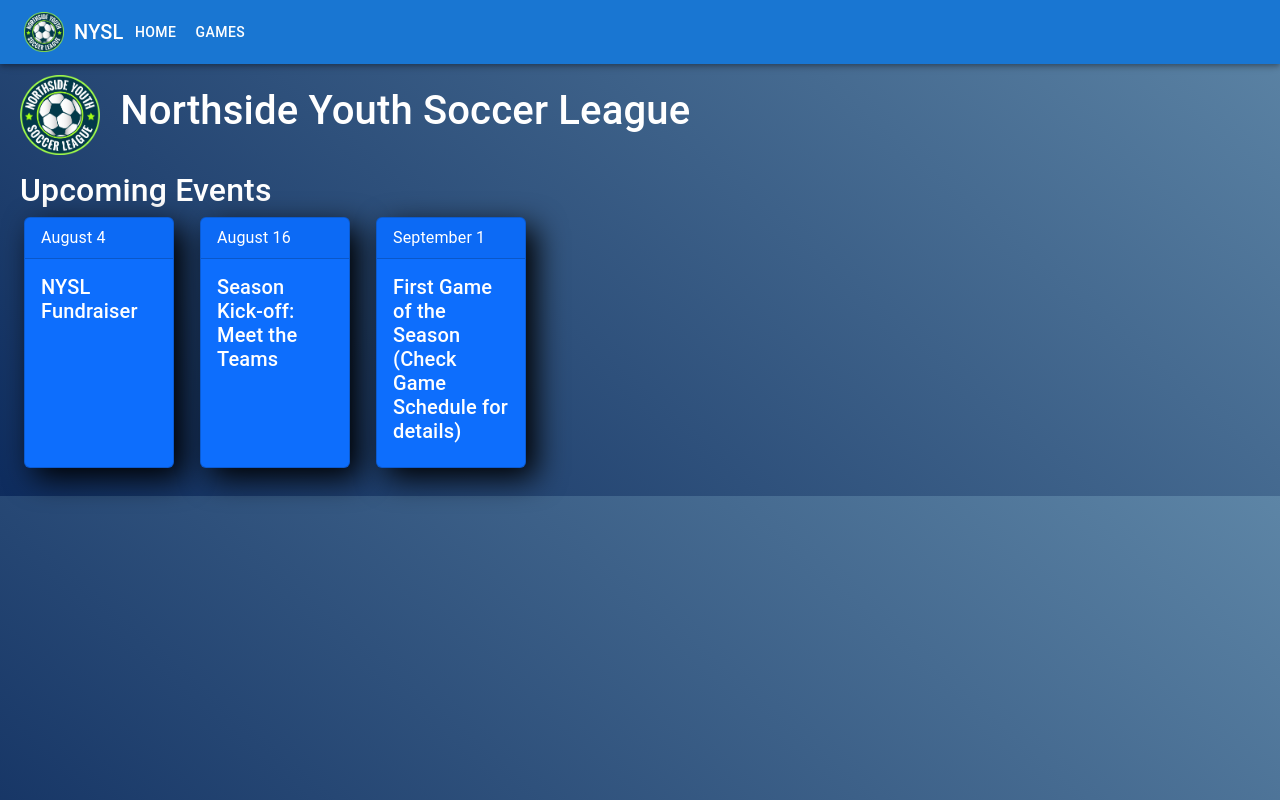
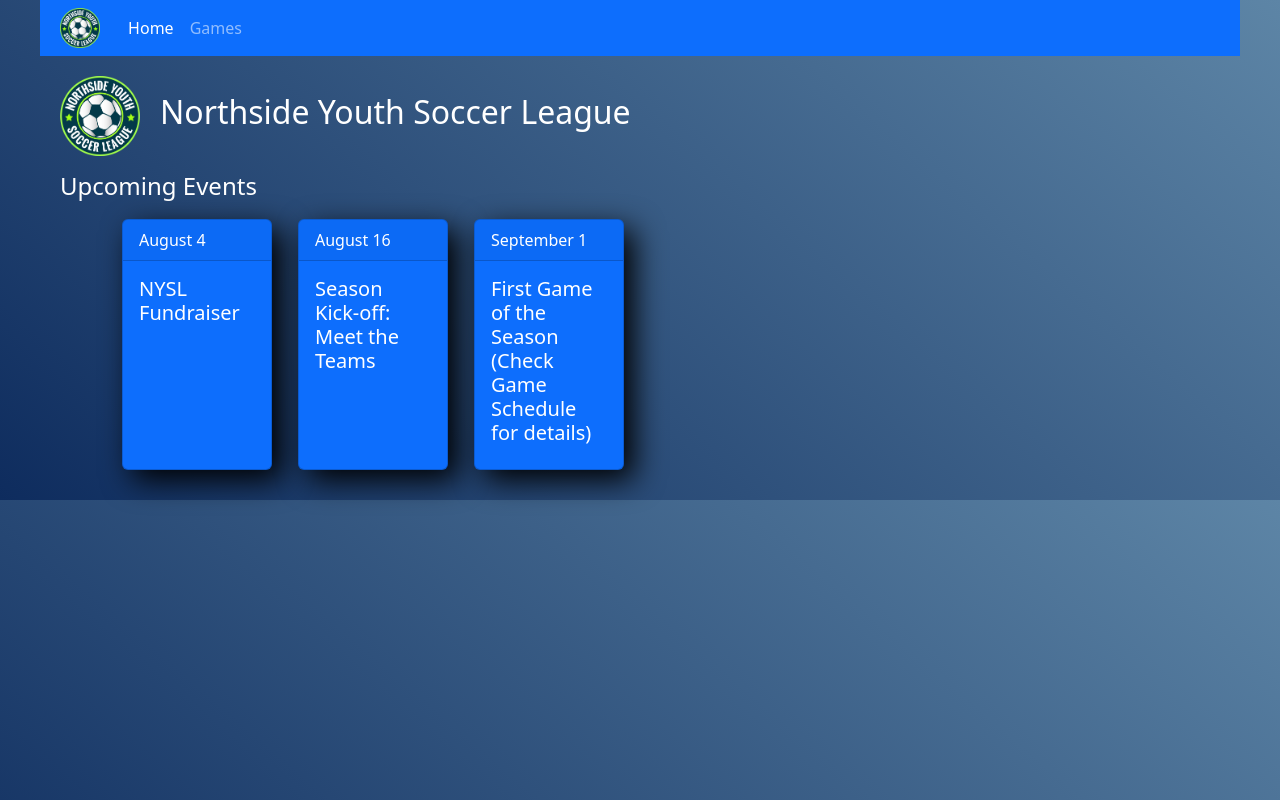
Before and after one commit to Tyndareu/Course3-Task3, a React (Vite) app: page / in a window 1280 px wide. Built offline with nearby package versions, Linux system fonts and the light colour scheme.

Commit message:
Home, Game and Games done

```diff
--- a/src/Router/Nav.jsx
+++ b/src/Router/Nav.jsx
@@ -1,118 +1,31 @@
-import * as React from 'react'
-import AppBar from '@mui/material/AppBar'
-import Box from '@mui/material/Box'
-import CssBaseline from '@mui/material/CssBaseline'
-import Divider from '@mui/material/Divider'
-import Drawer from '@mui/material/Drawer'
-import IconButton from '@mui/material/IconButton'
-import List from '@mui/material/List'
-import ListItem from '@mui/material/ListItem'
-import ListItemButton from '@mui/material/ListItemButton'
-import ListItemText from '@mui/material/ListItemText'
-import MenuIcon from '@mui/icons-material/Menu'
-import Toolbar from '@mui/material/Toolbar'
-import Typography from '@mui/material/Typography'
-import Button from '@mui/material/Button'
-import { Link } from 'react-router-dom'
+import Nav from 'react-bootstrap/Nav'
+import Navbar from 'react-bootstrap/Navbar'
 
-const drawerWidth = 240
-const navItems = ['Home', 'Games']
-
-function Nav (props) {
-  const { window } = props
-  const [mobileOpen, setMobileOpen] = React.useState(false)
-
-  const handleDrawerToggle = () => {
-    setMobileOpen((prevState) => !prevState)
-  }
-
-  const drawer = (
-    <Box onClick={handleDrawerToggle} sx={{ textAlign: 'center' }}>
-      <Typography variant="h6" sx={{ my: 2 }}>
-        NYSL
-      </Typography>
-      <Divider />
-      <List>
-        {navItems.map((item) => (
-          <ListItem key={item} disablePadding>
-            <ListItemButton href={'/' + item} sx={{ textAlign: 'center' }}>
-              <ListItemText primary={item} />
-            </ListItemButton>
-          </ListItem>
-        ))}
-      </List>
-    </Box>
-  )
-
-  const container =
-    window !== undefined ? () => window().document.body : undefined
-
+function NavBar ({ active }) {
   return (
-    <Box id='nav' sx={{ display: 'flex' }}>
-      <CssBaseline />
-      <AppBar component="nav">
-        <Toolbar>
-          <IconButton
-            color="inherit"
-            aria-label="open drawer"
-            edge="start"
-            onClick={handleDrawerToggle}
-            sx={{ mr: 2, display: { sm: 'none' } }}
-          >
-            <MenuIcon />
-          </IconButton>
-          <Typography
-            sx={{ display: { xs: 'none', sm: 'block' } }}
-          >
+    <Navbar bg="primary" variant="dark">
       <img
-            style={{ maxHeight: 40 }}
+        style={{ maxHeight: 40, marginLeft: 20 }}
         id="logo"
         src="../src/img/nysl_logo.png"
         alt="Northside Youth Soccer League Logo"
       />
-          </Typography>
-          <Typography
-            variant="h6"
-            component="div"
-            sx={{ display: { xs: 'none', sm: 'block' } }}
-            style={{ marginLeft: 10 }}
+      <Nav className="me-auto">
+        <Nav.Link
+          className={active === 'inicio' ? 'active' : null}
+          style={{ marginLeft: 20 }}
+          href="/"
         >
-            NYSL
-          </Typography>
-
-          <Box sx={{ display: { xs: 'none', sm: 'block' } }}>
-            {navItems.map((item) => (
-                <Link key={item} to={'/' + item}>
-              <Button sx={{ color: '#fff' }}>
-                {item}
-              </Button>
-              </Link>
-            ))}
-          </Box>
-        </Toolbar>
-      </AppBar>
-      <Box component="nav">
-        <Drawer
-          container={container}
-          variant="temporary"
-          open={mobileOpen}
-          onClose={handleDrawerToggle}
-          ModalProps={{
-            keepMounted: true // Better open performance on mobile.
-          }}
-          sx={{
-            display: { xs: 'block', sm: 'none' },
-            '& .MuiDrawer-paper': {
-              boxSizing: 'border-box',
-              width: drawerWidth
-            }
-          }}
+          Home
+        </Nav.Link>
+        <Nav.Link
+          className={active === 'games' ? 'active' : null}
+          href="/Games"
         >
-          {drawer}
-        </Drawer>
-      </Box>
-    </Box>
+          Games
+        </Nav.Link>
+      </Nav>
+    </Navbar>
   )
 }
-
-export default Nav
+export default NavBar
--- a/src/Sections/Game.jsx
+++ b/src/Sections/Game.jsx
@@ -1,18 +1,28 @@
-import Nav from '../Router/Nav'
-import { useLocation } from 'react-router-dom'
+import NavBar from '../Router/Nav'
+import { useLocation, useNavigate } from 'react-router-dom'
 import { Card, Button } from 'react-bootstrap'
+import { Location } from './utils'
 
-const variant = 'Primary'
 export default function Game () {
   const { state: item } = useLocation()
+  const navigate = useNavigate()
+
   return (
     <>
-      <Nav />
+      <NavBar active='games'/>
+      <div style={{ display: 'flex', justifyContent: 'center' }}>
         <Card
+          style={{
+            flex: 1,
+            marginTop: 80,
+            marginLeft: 10,
+            marginRight: 10,
+            maxWidth: 600,
+            textAlign: 'center'
+          }}
           key={item.date + item.time + item.location}
-        bg={variant.toLowerCase()}
-        text={variant.toLowerCase() === 'light' ? 'dark' : 'white'}
-        className="mb-2 card"
+          bg={item.variant.toLowerCase()}
+          text={item.variant.toLowerCase() === 'light' ? 'dark' : 'white'}
         >
           <Card.Header>
             <Card.Title>{item.teams}</Card.Title>
@@ -21,8 +31,29 @@ export default function Game () {
             <Card.Title>Date: {item.date.replaceAll('_', '/')}</Card.Title>
             <Card.Text>Time: {item.time}</Card.Text>
             <Card.Text>Location: {item.location}</Card.Text>
+            <Card.Text>{Location(item).description}</Card.Text>
+            <Card.Text>
+              <iframe className="iframe" src={Location(item).iframe}></iframe>
+            </Card.Text>
           </Card.Body>
         </Card>
+      </div>
+      <div style={{ display: 'flex', justifyContent: 'center' }}>
+        <Button
+        variant={item.variant.toLowerCase()}
+          style={{
+            marginTop: 50,
+            marginBottom: 50,
+            width: 100,
+            textAlign: 'center'
+          }}
+          onClick={() => {
+            navigate('/Games')
+          }}
+        >
+          Back
+        </Button>
+      </div>
     </>
   )
 }
--- a/src/Sections/Games.jsx
+++ b/src/Sections/Games.jsx
@@ -1,14 +1,19 @@
-import Nav from '../Router/Nav'
-import { Card, DropdownButton, ListGroup } from 'react-bootstrap'
+import NavBar from '../Router/Nav'
+import {
+  Card,
+  DropdownButton,
+  Dropdown,
+  Form,
+  ListGroup
+} from 'react-bootstrap'
 import { FilterMonths, Months, AllDates } from './utils'
-import Dropdown from 'react-bootstrap/Dropdown'
 import { useState } from 'react'
 import { useNavigate } from 'react-router-dom'
 const variant = 'Primary'
-
 export default function Games () {
   const [monthFilter, setMonthFilter] = useState('All Months')
   const [dayFilter, setDayFilter] = useState('All Days')
+  const [teams, setTeams] = useState([])
   const navigate = useNavigate()
 
   const handleMonthFilter = (e) => {
@@ -18,17 +23,20 @@ export default function Games () {
   const handleDayFilter = (e) => {
     setDayFilter(e.target.id)
   }
+  const Checked = (e) => {
+    if (e.target.checked) {
+      setTeams([...teams, e.target.value])
+    } else {
+      setTeams(teams.filter((x) => x !== e.target.value))
+    }
+  }
+
   return (
     <>
-      <Nav />
+      <NavBar active="games" />
       <div style={{ padding: 20, color: 'white' }}>
         <div className="logoH1">
-          <img
-            style={{ maxHeight: 80 }}
-            id="logo"
-            src="../src/img/nysl_logo.png"
-            alt="Northside Youth Soccer League Logo"
-          />
+          <div className="img" style={{ padding: 40 }} />
           <h1>Northside Youth Soccer League</h1>
         </div>
         <h2 className="mt-3">Fall Schedule</h2>
@@ -55,24 +63,68 @@ export default function Games () {
               </Dropdown.Item>
             ))}
           </DropdownButton>
+        </div>
 
-        </div>
-        <ListGroup horizontal style={{ margin: 5 }}>
-            <ListGroup.Item style={{ background: '#0D6EFD', color: 'white' }}>First Game</ListGroup.Item>
-            <ListGroup.Item style={{ background: '#198754', color: 'white' }}>Second Game</ListGroup.Item>
-          </ListGroup>
+        <Form style={{ display: 'flex', margin: 10 }}>
+          <Form.Check value="U1" onChange={Checked} type="switch" />
+          <h5 style={{ marginRight: 20 }}>U1</h5>
+          <Form.Check value="U2" onChange={Checked} type="switch" />
+          <h5 style={{ marginRight: 20 }}>U2</h5>
+          <Form.Check value="U3" onChange={Checked} type="switch" />
+          <h5 style={{ marginRight: 20 }}>U3</h5>
+        </Form>
+        <Form style={{ display: 'flex', margin: 10 }}>
+          <Form.Check value="U4" onChange={Checked} type="switch" />
+          <h5 style={{ marginRight: 20 }}>U4</h5>
+          <Form.Check value="U5" onChange={Checked} type="switch" />
+          <h5 style={{ marginRight: 20 }}>U5</h5>
+          <Form.Check value="U6" onChange={Checked} type="switch" />
+          <h5 style={{ marginRight: 20 }}>U6</h5>
+        </Form>
+        <ListGroup horizontal style={{ marginLeft: 11, marginBottom: 10 }}>
+          <ListGroup.Item
+            className="legend"
+            style={{ background: '#0D6EFD', color: 'white' }}
+          >
+            First Game
+          </ListGroup.Item>
+          <ListGroup.Item
+            className="legend"
+            style={{ background: '#198754', color: 'white' }}
+          >
+            Second Game
+          </ListGroup.Item>
+          <ListGroup.Item
+          variant="info"
+            className="legend"
+          >
+            Double click to see details
+          </ListGroup.Item>
+        </ListGroup>
+        {!FilterMonths(monthFilter, dayFilter, teams)[0]
+          ? (
+          <h3 style={{ marginTop: 20 }}>
+            There are currently no results for this search
+          </h3>
+            )
+          : null}
         <div className="events-list">
-          {FilterMonths(monthFilter, dayFilter).map((item) => (
+          {FilterMonths(monthFilter, dayFilter, teams).map((item) => (
             <div key={item.date + item.time + item.location}>
               <Card
                 key={item.date + item.time + item.location}
                 bg={item.variant}
                 text={variant.toLowerCase() === 'light' ? 'dark' : 'white'}
-                className="mb-2 card"
+                className="mb-2 cardGames"
                 onDoubleClick={() => navigate('/Game', { state: item })}
               >
-                <Card.Header>
-                  <Card.Title>{item.teams}</Card.Title>
+                <Card.Header
+                  style={{ cursor: 'pointer' }}
+                  onGotPointerCapture={() => navigate('/Game', { state: item })}
+                >
+                  <Card.Title style={{ textAlign: 'center' }}>
+                    {item.teams}
+                  </Card.Title>
                 </Card.Header>
                 <Card.Body>
                   <Card.Title> {item.date.replaceAll('_', '/')} </Card.Title>
--- a/src/Sections/Home.jsx
+++ b/src/Sections/Home.jsx
@@ -1,4 +1,4 @@
-import Nav from '../Router/Nav'
+import NavBar from '../Router/Nav'
 import { Card } from 'react-bootstrap'
 import events from '../Json/events.json'
 const variant = 'Primary'
@@ -6,15 +6,10 @@ const variant = 'Primary'
 const Home = () => {
   return (
     <>
-      <Nav />
+      <NavBar active='inicio' />
       <div style={{ padding: 20, color: 'white' }}>
         <div className="logoH1">
-          <img
-            style={{ maxHeight: 80 }}
-            id="logo"
-            src="../src/img/nysl_logo.png"
-            alt="Northside Youth Soccer League Logo"
-          />
+        <div className='img' style={{ padding: 40 }} />
           <h1>Northside Youth Soccer League</h1>
         </div>
         <div id="title-bar" className="mt-3">
@@ -27,7 +22,7 @@ const Home = () => {
               bg={variant.toLowerCase()}
               text={variant.toLowerCase() === 'light' ? 'dark' : 'white'}
               style={{ width: '18rem' }}
-              className="mb-2"
+              className="cardHome"
             >
               <Card.Header>{item.date}</Card.Header>
               <Card.Body>
--- a/src/Sections/utils.js
+++ b/src/Sections/utils.js
@@ -1,7 +1,7 @@
 import games from '../Json/games.json'
 const variant = ['Primary', 'Secondary', 'Success', 'Danger', 'Warning', 'Info', 'Light', 'Dark']
 
-const FirstOrSecond = () => {
+export const FirstOrSecond = (games) => {
   games.forEach(element => {
     if (element.time.charAt(0) === '9') {
       element.variant = variant[0].toLowerCase()
@@ -14,17 +14,27 @@ const FirstOrSecond = () => {
   return games
 }
 
-export const FilterMonths = (filterMonth, dayFilter) => {
+const FilterTeam = (games, teams) => {
+  let gamesTeam = []
+  if (teams.length !== 0) {
+    teams.forEach(element => {
+      gamesTeam = gamesTeam.concat(games.filter((x) => x.teams.includes(element)))
+    })
+  } else gamesTeam = games
+  return FirstOrSecond([...new Set(gamesTeam)])
+}
+
+export const FilterMonths = (filterMonth, dayFilter, teams) => {
   if (filterMonth !== 'All Months') {
     if (dayFilter !== 'All Days') {
-      return (FirstOrSecond(games).filter((x) => x.date.replaceAll('_', '/') === dayFilter))
+      return (FilterTeam(games, teams).filter((x) => x.date.replaceAll('_', '/') === dayFilter))
     }
-    return (FirstOrSecond(games).filter((x) => x.month.toLowerCase() === filterMonth.toLowerCase()))
+    return (FilterTeam(games, teams).filter((x) => x.month.toLowerCase() === filterMonth.toLowerCase()))
   } else {
     if (dayFilter !== 'All Days') {
-      return (FirstOrSecond(games).filter((x) => x.date.replaceAll('_', '/') === dayFilter))
+      return (FilterTeam(games, teams).filter((x) => x.date.replaceAll('_', '/') === dayFilter))
     }
-    return FirstOrSecond()
+    return FilterTeam(games, teams)
   }
 }
 
@@ -50,3 +60,64 @@ export const Months = () => {
   })
   return [...new Set(allMonths)]
 }
+
+export const Location = (item) => {
+  let location
+  const A = {
+    description: '24 W. Walton St., Chicago, IL 60610',
+    iframe:
+      'https://www.google.com/maps/embed?pb=!1m23!1m12!1m3!1d79896.00036669537!2d-87.63432217110461!3d41.91107217731799!2m3!1f0!2f0!3f0!3m2!1i1024!2i768!4f13.1!4m8!3e6!4m0!4m5!1s0x880fd34e07f6bac3%3A0x68a82e5d59952c86!2s24+W+Walton+St%2C+Chicago%2C+IL+60610!3m2!1d41.9002367!2d-87.6290717!5e0!3m2!1sen!2sus!4v1498661900848'
+  }
+  const G = {
+    description: '1734 N. Orleans St., Chicago, IL 60614',
+    iframe:
+      'https://www.google.com/maps/embed?pb=!1m18!1m12!1m3!1d2969.0251959124826!2d-87.64023168455779!3d41.91381707921941!2m3!1f0!2f0!3f0!3m2!1i1024!2i768!4f13.1!3m3!1m2!1s0x880fd34073f306a3%3A0x9e1726bbf8f23f0e!2s1734+N+Orleans+St%2C+Chicago%2C+IL+60614!5e0!3m2!1sen!2sus!4v1498666206411'
+  }
+
+  const H = {
+    description: '2245 N. Southport Ave., Chicago, IL 60614',
+    iframe: 'https://www.google.com/maps/embed?pb=!1m18!1m12!1m3!1d2968.585683085616!2d-87.66511458455746!3d41.9232645792187!2m3!1f0!2f0!3f0!3m2!1i1024!2i768!4f13.1!3m3!1m2!1s0x880fd2e37f9b8d2d%3A0x62ad8b907dd755d6!2s2245+N+Southport+Ave%2C+Chicago%2C+IL+60614!5e0!3m2!1sen!2sus!4v1498666257800'
+  }
+  const M = {
+    description: '2625 N. Orchard St., Chicago, IL 60614',
+    iframe: 'https://www.google.com/maps/embed?pb=!1m18!1m12!1m3!1d5936.571390936897!2d-87.6478374194755!3d41.92971193428922!2m3!1f0!2f0!3f0!3m2!1i1024!2i768!4f13.1!3m3!1m2!1s0x880fd30f2630e551%3A0x3e719e44a5cef714!2s2625+N+Orchard+St%2C+Chicago%2C+IL+60614!5e0!3m2!1sen!2sus!4v1498666301447'
+  }
+  const N = {
+    description: '1409 N. Ogden Ave., Chicago, IL 60610',
+    iframe: 'https://www.google.com/maps/embed?pb=!1m18!1m12!1m3!1d2969.336427766927!2d-87.648358384558!3d41.90712597921987!2m3!1f0!2f0!3f0!3m2!1i1024!2i768!4f13.1!3m3!1m2!1s0x880fd33af13a8945%3A0xb6ad1ec2b6f379ba!2s1409+N+Ogden+Ave%2C+Chicago%2C+IL+60610!5e0!3m2!1sen!2sus!4v1498666346558'
+  }
+  const S = {
+    description: '2101 N. Fremont St., Chicago, IL 60614',
+    iframe: 'https://www.google.com/maps/embed?pb=!1m18!1m12!1m3!1d2968.749141506375!2d-87.65354528455761!3d41.91975117921891!2m3!1f0!2f0!3f0!3m2!1i1024!2i768!4f13.1!3m3!1m2!1s0x880fd3196fb41dc7%3A0x970be7f7d6336df5!2s2101+N+Fremont+St%2C+Chicago%2C+IL+60614!5e0!3m2!1sen!2sus!4v1498666373464'
+  }
+
+  const D = {
+    description: 'Not Difine',
+    iframe: 'Not Difine'
+  }
+  switch (item.location.charAt(0)) {
+    case 'A':
+      location = A
+      break
+    case 'G':
+      location = G
+      break
+    case 'H':
+      location = H
+      break
+    case 'M':
+      location = M
+      break
+    case 'N':
+      location = N
+      break
+    case 'S':
+      location = S
+      break
+
+    default:
+      location = D
+      break
+  }
+  return location
+}
--- a/src/main.css
+++ b/src/main.css
@@ -2,23 +2,49 @@ body {
 background: linear-gradient(220.55deg, #5D85A6 0%, #0E2C5E 100%);
 }
 
+#root{
+  max-width: 1200px;
+  margin: auto;
+}
+body h1 {
+  font-size: 2rem;
+}
+body h2 {
+  font-size: 1.5rem;
+}
+
 .logoH1{
-    margin-top: 55px;
     display: flex;
     gap: 20px;
     align-items:center;
+  }
+  .img {
+    background-image: url("../src/img/nysl_logo.png");
+    background-size: 100%;
   }
 
   .events-list {
     justify-content: center;
     display: grid;
-    grid-template-columns: repeat(auto-fill, minmax(1rem, 11rem));
+    grid-template-columns: repeat(auto-fill, minmax(5rem, 11rem));
   }
   .card {
     box-shadow: 10px 10px 30px black;
   }
 
-  .card {
+  .legend {
+    box-shadow: 10px 10px 30px black;
+  }
+
+  .cardGames {
     max-width: 150px;
-
   }
+  .cardHome{
+    max-width: 150px;
+    margin: 10px;
+  }
+  .iframe {
+    width:100%;
+    height:350px;
+    border:0px;
+  }
```
Also changed, not shown: firebase.json (added), 2 other files (tests, documents, lock files or other folders). Lines whose indentation alone changed are shown as unchanged.
